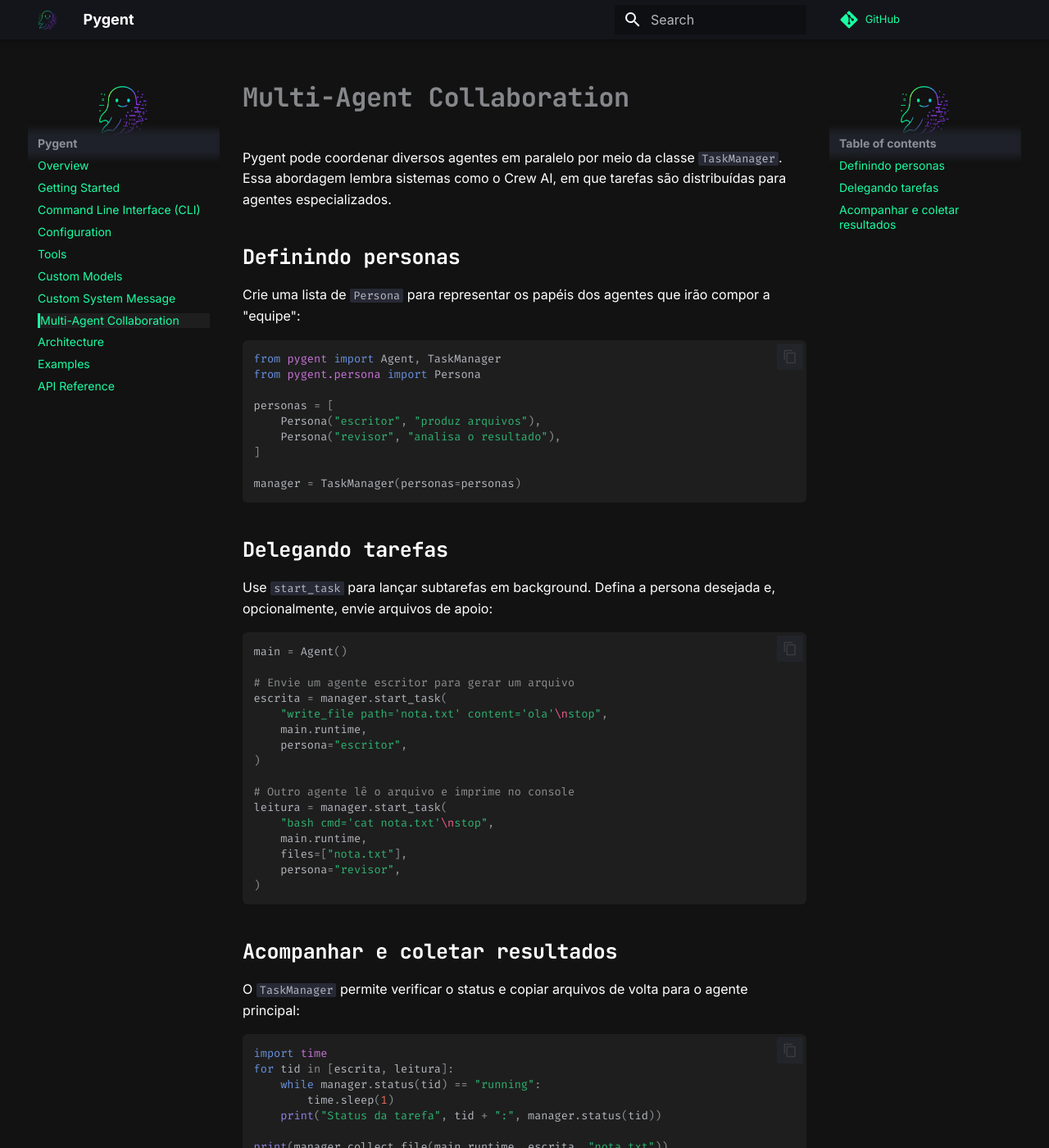
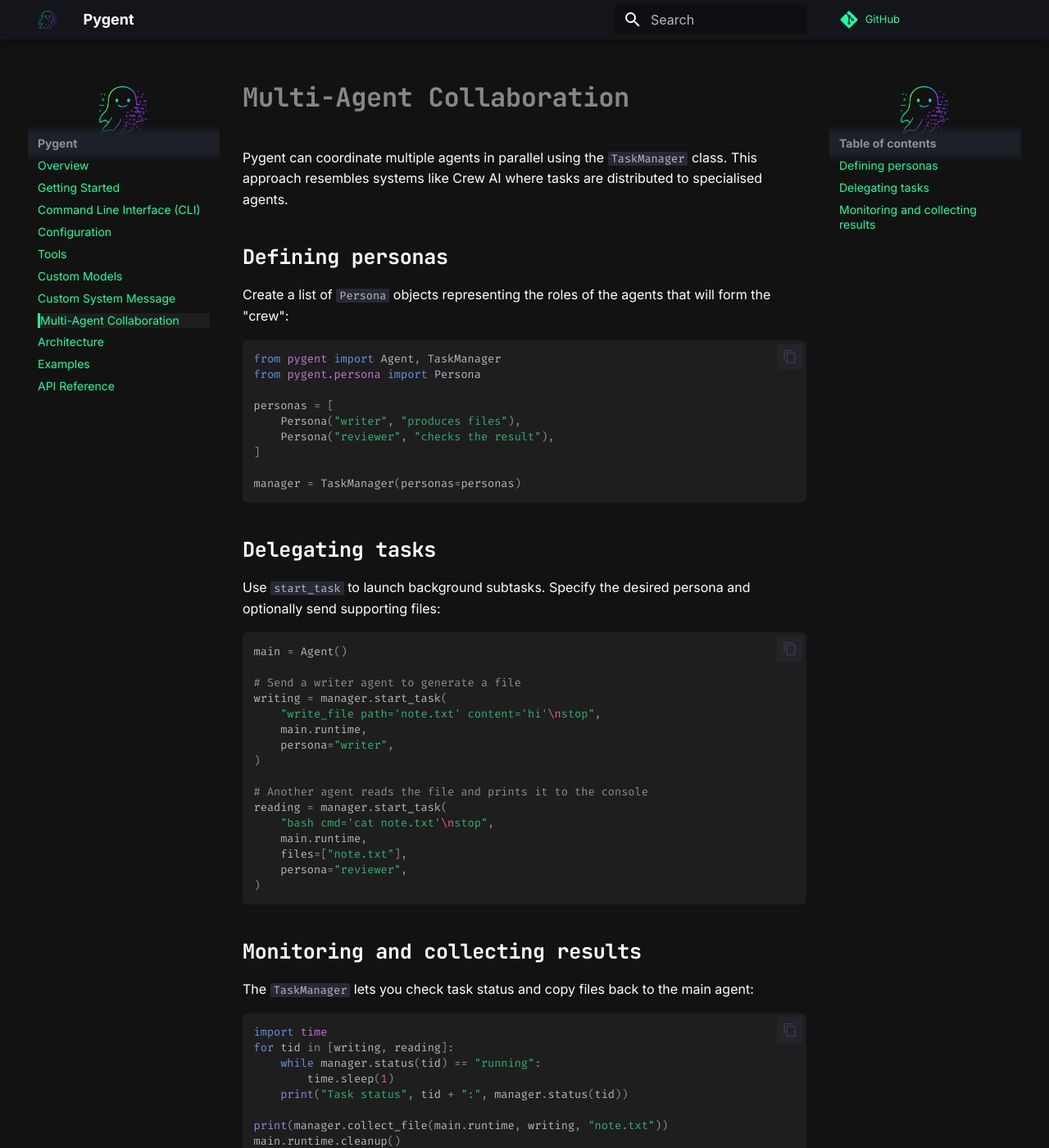
Before and after one commit to MarianoChaves/pygent, an MkDocs documentation site: the page built from docs/crew-style.md, in a window 1280 px wide and 1400 px high. Shown: the whole window at 82% size. Built offline with MkDocs 1.6.1 and Material for MkDocs 9.7.7, drawn with Linux system fonts in a browser that asks for light colours; comment, search, counter and statistics services are not loaded; some of the changed text lies outside the part shown.

Commit message:
Add custom domain and translate multi-agent docs

````diff
--- a/docs/crew-style.md
+++ b/docs/crew-style.md
@@ -1,59 +1,59 @@
 # Multi-Agent Collaboration
 
-Pygent pode coordenar diversos agentes em paralelo por meio da classe `TaskManager`. Essa abordagem lembra sistemas como o Crew AI, em que tarefas são distribuídas para agentes especializados.
+Pygent can coordinate multiple agents in parallel using the `TaskManager` class. This approach resembles systems like Crew AI where tasks are distributed to specialised agents.
 
-## Definindo personas
+## Defining personas
 
-Crie uma lista de `Persona` para representar os papéis dos agentes que irão compor a "equipe":
+Create a list of `Persona` objects representing the roles of the agents that will form the "crew":
 
 ```python
 from pygent import Agent, TaskManager
 from pygent.persona import Persona
 
 personas = [
-    Persona("escritor", "produz arquivos"),
-    Persona("revisor", "analisa o resultado"),
+    Persona("writer", "produces files"),
+    Persona("reviewer", "checks the result"),
 ]
 
 manager = TaskManager(personas=personas)
 ```
 
-## Delegando tarefas
+## Delegating tasks
 
-Use `start_task` para lançar subtarefas em background. Defina a persona desejada e, opcionalmente, envie arquivos de apoio:
+Use `start_task` to launch background subtasks. Specify the desired persona and optionally send supporting files:
 
 ```python
 main = Agent()
 
-# Envie um agente escritor para gerar um arquivo
-escrita = manager.start_task(
-    "write_file path='nota.txt' content='ola'\nstop",
+# Send a writer agent to generate a file
+writing = manager.start_task(
+    "write_file path='note.txt' content='hi'\nstop",
     main.runtime,
-    persona="escritor",
+    persona="writer",
 )
 
-# Outro agente lê o arquivo e imprime no console
-leitura = manager.start_task(
-    "bash cmd='cat nota.txt'\nstop",
+# Another agent reads the file and prints it to the console
+reading = manager.start_task(
+    "bash cmd='cat note.txt'\nstop",
     main.runtime,
-    files=["nota.txt"],
-    persona="revisor",
+    files=["note.txt"],
+    persona="reviewer",
 )
 ```
 
-## Acompanhar e coletar resultados
+## Monitoring and collecting results
 
-O `TaskManager` permite verificar o status e copiar arquivos de volta para o agente principal:
+The `TaskManager` lets you check task status and copy files back to the main agent:
 
 ```python
 import time
-for tid in [escrita, leitura]:
+for tid in [writing, reading]:
     while manager.status(tid) == "running":
         time.sleep(1)
-    print("Status da tarefa", tid + ":", manager.status(tid))
+    print("Task status", tid + ":", manager.status(tid))
 
-print(manager.collect_file(main.runtime, escrita, "nota.txt"))
+print(manager.collect_file(main.runtime, writing, "note.txt"))
 main.runtime.cleanup()
 ```
 
-Com essas chamadas é possível montar fluxos de trabalho em cadeia ou paralelos, obtendo um comportamento semelhante ao de frameworks de múltiplos agentes como o Crew AI.
+With these calls you can build chained or parallel workflows, achieving behaviour similar to multi-agent frameworks like Crew AI.
````
Also changed, not shown: 1 other file.
